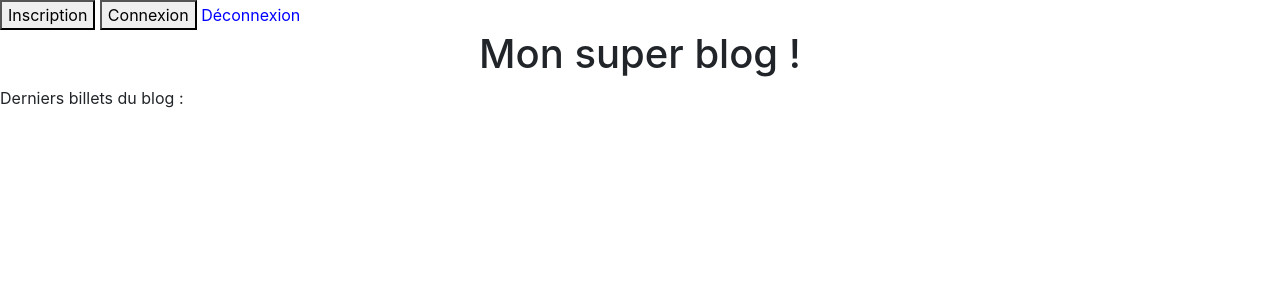
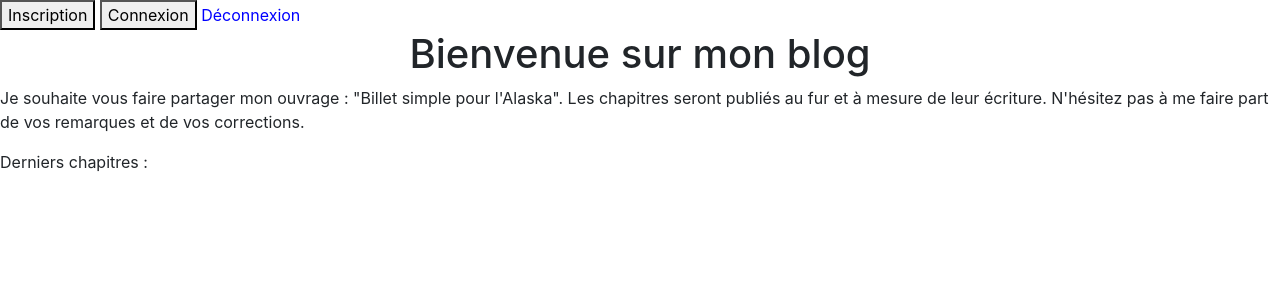
Before and after one commit to AudeLe/Jean-Forteroche-s-Blog, a PHP site: page /home.php in a window 1280 px wide. Shown: the top 300 px of the page. Run offline with PHP 8.4, Linux system fonts and the light colour scheme; data that the repository does not hold is empty.

Commit message:
Adding of a few sentences presenting Jean Forteroche's work.

```diff
--- a/template/listPostsView.php
+++ b/template/listPostsView.php
@@ -1,8 +1,13 @@
 <?php $title = 'Mon blog'; ?>
 
 <?php ob_start(); ?>
-	<h1>Mon super blog !</h1>
-	<p>Derniers billets du blog :</p>
+	<h1>Bienvenue sur mon blog</h1>
+
+    <p>
+        Je souhaite vous faire partager mon ouvrage : "Billet simple pour l'Alaska".
+        Les chapitres seront publiés au fur et à mesure de leur écriture. N'hésitez pas à me faire part de vos remarques et de vos corrections.
+    </p>
+	<p>Derniers chapitres :</p>
 
 	<?php
 		while($data = $posts->fetch()){
```
